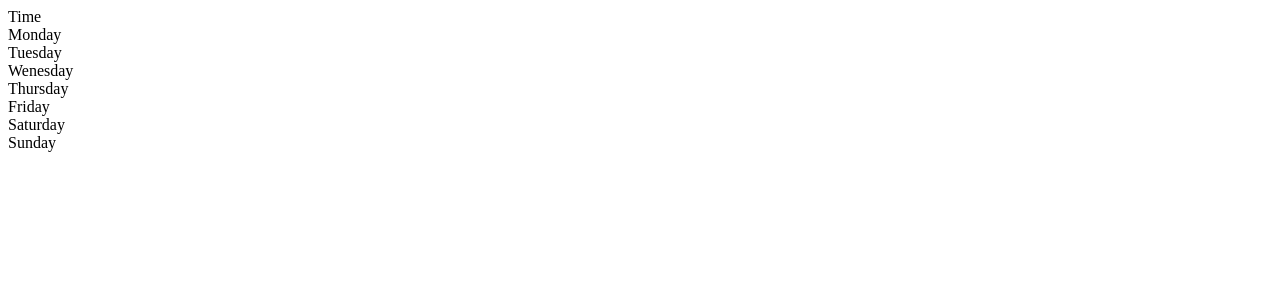
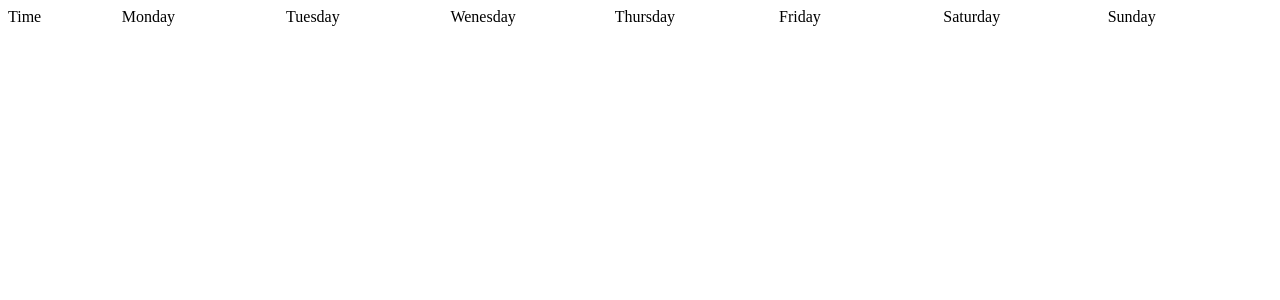
Before and after one commit to chriss1245/movie_theather, a Python web app: template templates/src/schedule2.html in a window 1280 px wide. Shown: the top 300 px of the page. Run offline with Jinja, Linux system fonts and the light colour scheme; the template is opened without the code that fills it, so the values that code supplies are empty.

Commit message:
fixed bug at data.py

```diff
--- a/data.py
+++ b/data.py
@@ -1,7 +1,7 @@
 from flask import Blueprint, render_template, request, redirect, \
     url_for, flash, jsonify, make_response
 
-from .model import MoviePorjection, Movie, Screen
+from .model import MovieProjection, Movie, Screen
 from .utils import date_to_dict
 import datetime
 
--- a/static/schedule2.css
+++ b/static/schedule2.css
@@ -0,0 +1,13 @@
+.schedule
+{
+    display: inline-flex;
+    width: 100%
+}
+
+.hour-col{
+    width: 9%;
+}
+
+.day-col{
+    width: 13%;
+}
--- a/templates/main/reservation.html
+++ b/templates/main/reservation.html
@@ -10,6 +10,6 @@
         <div>lol</div>
     </div>
     <div id="zone2">
-        {%include 'src/schedule.html'%}
+        {%include 'src/schedule2.html'%}
     </div>
 {%endblock%}
```
Also changed, not shown: static/js/reservation.js (+5 -3 lines).
